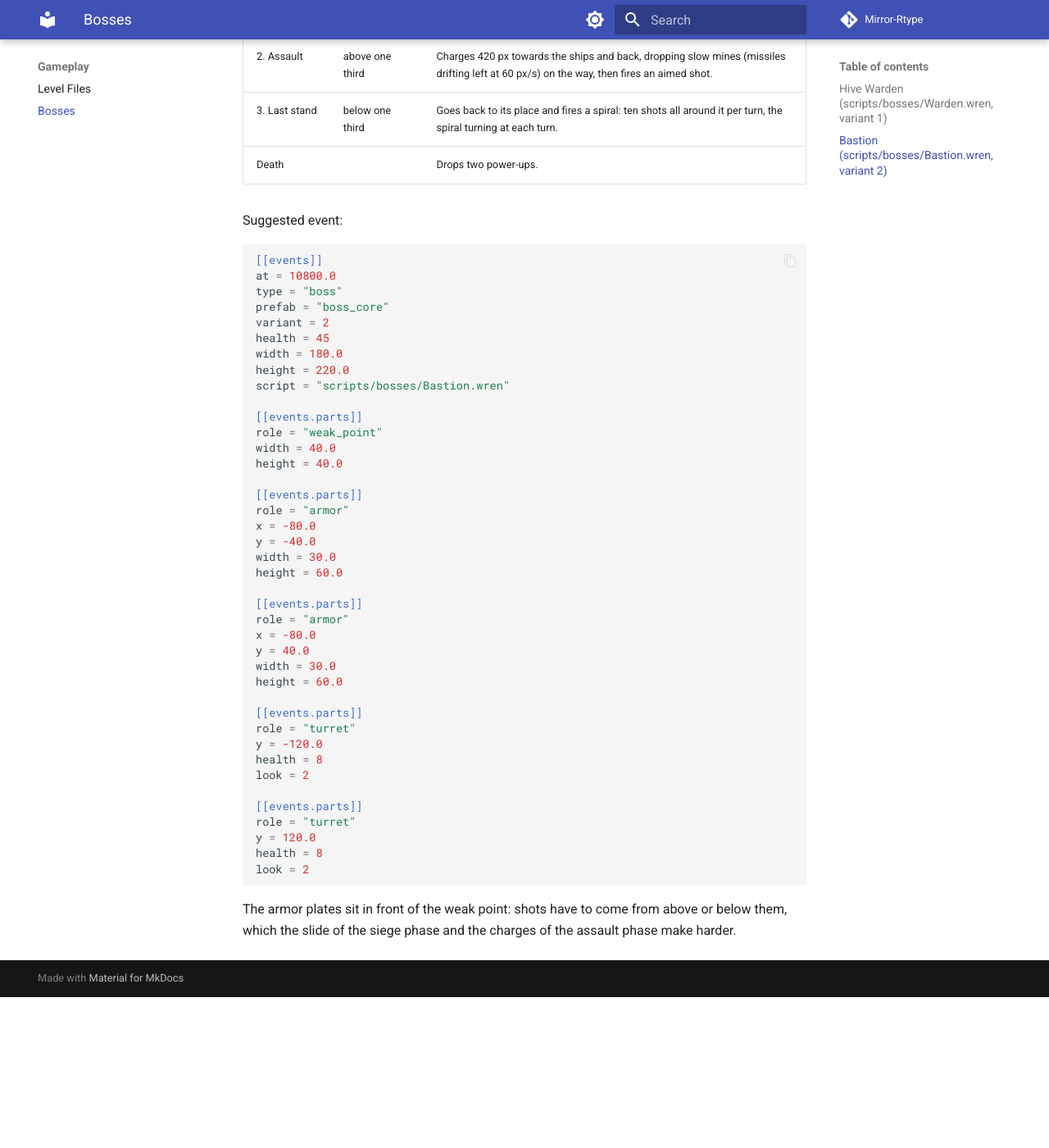
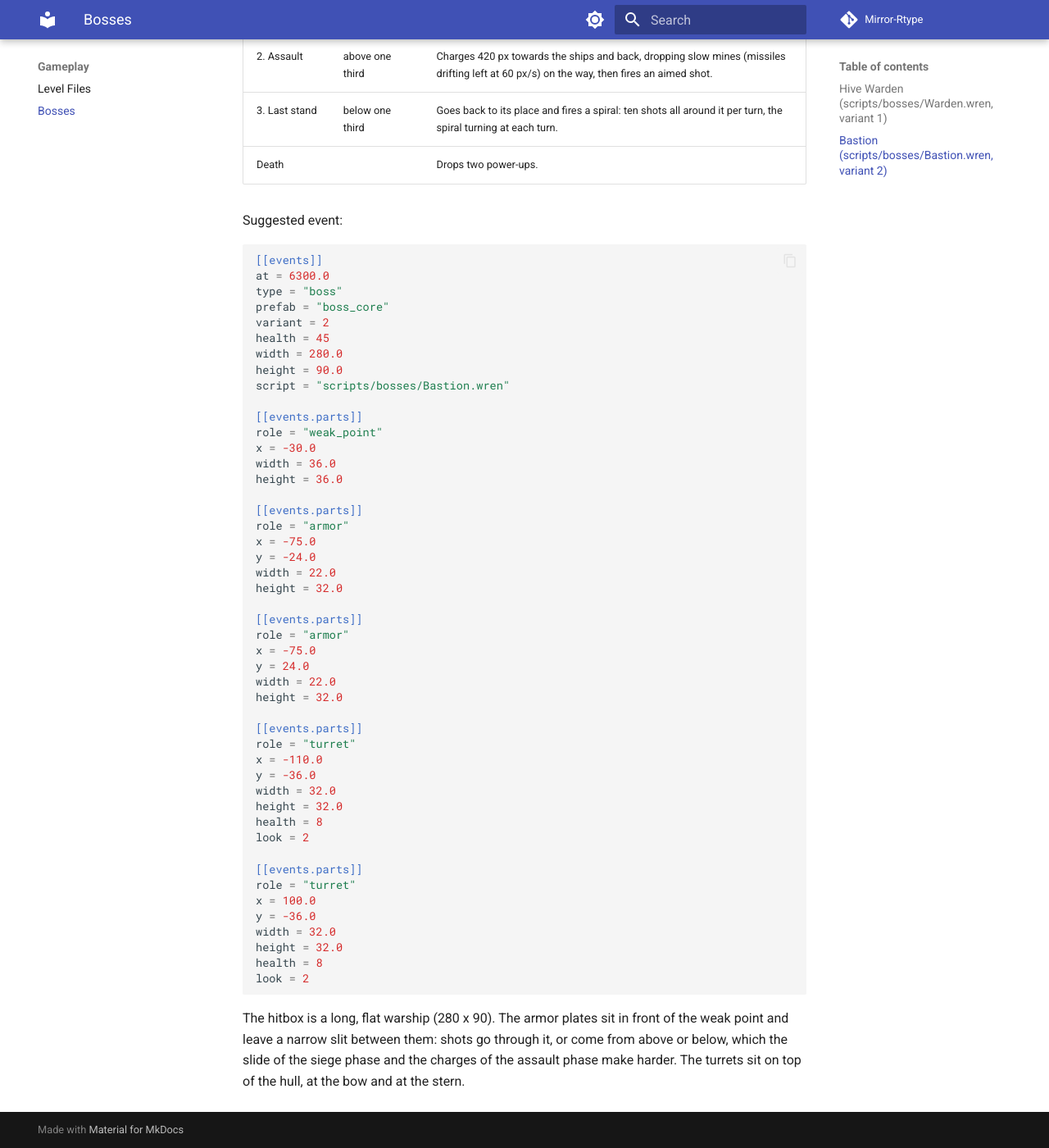
Before and after one commit to Matt4401/Mirror-Rtype, an MkDocs documentation site: the page built from docs/gameplay/bosses.md, in a window 1280 px wide and 1400 px high, scrolled down 1784 px. Shown: the whole window at 82% size. Built offline with MkDocs 1.6.1 and Material for MkDocs 9.7.7, drawn with Linux system fonts in a browser that asks for light colours; comment, search, counter and statistics services are not loaded; before the commit the page ends 3000 px from its top, so only the background shows below that.

Commit message:
feat(levels): shape the Bastion as a long, flat warship
Its hitbox becomes 280 x 90 to match a wide sprite, its weak point sits
in the middle of the hull behind two armor plates with a narrow slit,
and its turrets stand on top of the hull at the bow and at the stern.

````diff
--- a/docs/gameplay/bosses.md
+++ b/docs/gameplay/bosses.md
@@ -70,46 +70,54 @@ Suggested event:
 
 ```toml
 [[events]]
-at = 10800.0
+at = 6300.0
 type = "boss"
 prefab = "boss_core"
 variant = 2
 health = 45
-width = 180.0
-height = 220.0
+width = 280.0
+height = 90.0
 script = "scripts/bosses/Bastion.wren"
 
 [[events.parts]]
 role = "weak_point"
-width = 40.0
-height = 40.0
+x = -30.0
+width = 36.0
+height = 36.0
 
 [[events.parts]]
 role = "armor"
-x = -80.0
-y = -40.0
-width = 30.0
-height = 60.0
+x = -75.0
+y = -24.0
+width = 22.0
+height = 32.0
 
 [[events.parts]]
 role = "armor"
-x = -80.0
-y = 40.0
-width = 30.0
-height = 60.0
+x = -75.0
+y = 24.0
+width = 22.0
+height = 32.0
 
 [[events.parts]]
 role = "turret"
-y = -120.0
+x = -110.0
+y = -36.0
+width = 32.0
+height = 32.0
 health = 8
 look = 2
 
 [[events.parts]]
 role = "turret"
-y = 120.0
+x = 100.0
+y = -36.0
+width = 32.0
+height = 32.0
 health = 8
 look = 2
 ```
 
-The armor plates sit in front of the weak point: shots have to come from above or below them, which the slide of the
-siege phase and the charges of the assault phase make harder.
+The hitbox is a long, flat warship (280 x 90). The armor plates sit in front of the weak point and leave a narrow
+slit between them: shots go through it, or come from above or below, which the slide of the siege phase and the
+charges of the assault phase make harder. The turrets sit on top of the hull, at the bow and at the stern.
````
Also changed, not shown: 1 other file.
